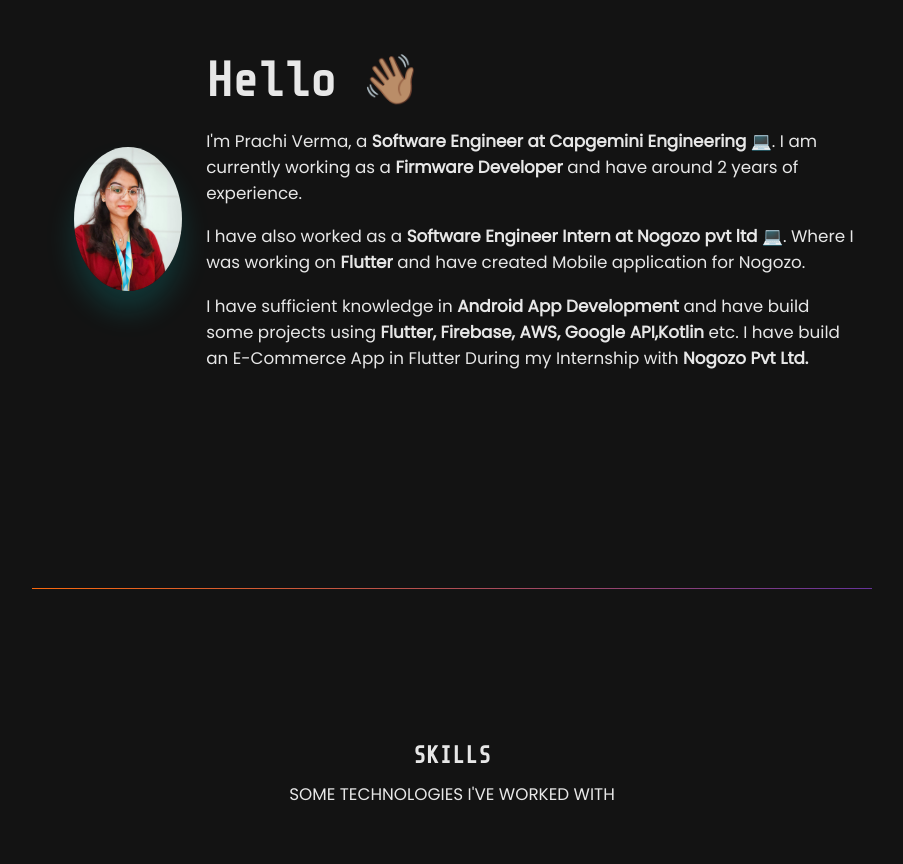
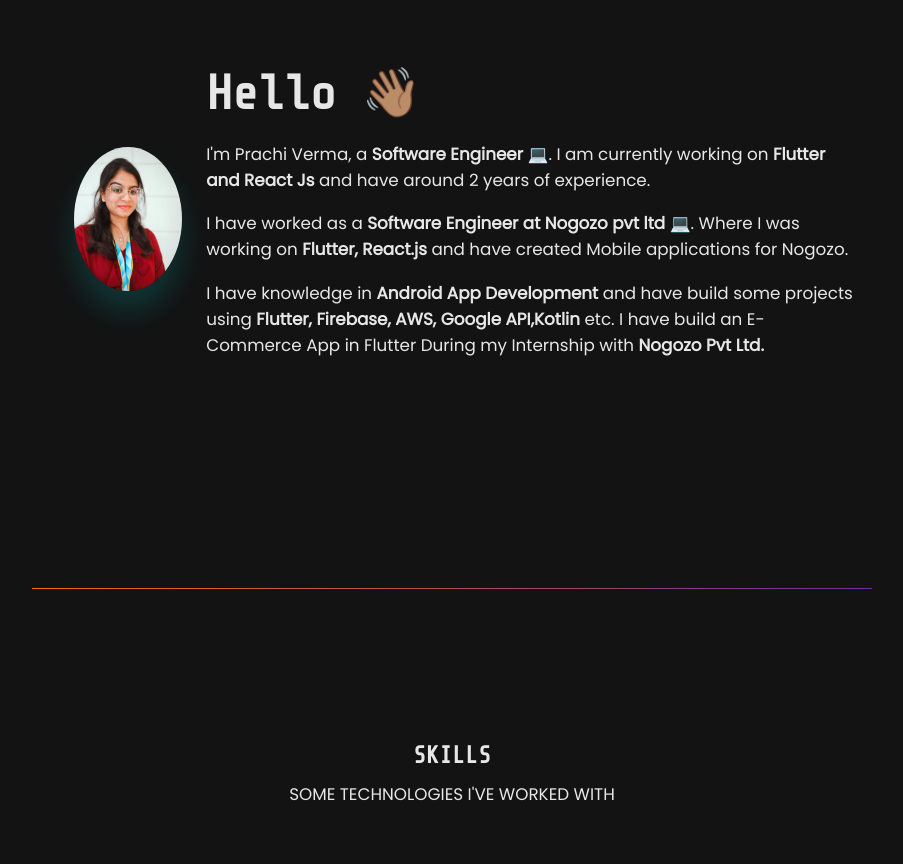
Before and after one commit to prachi-git99/prachi-git99.github.io, a plain HTML site: page portfolio/index.html in a window 1280 px wide. Shown: the part 900-1764 px from the top of the page, without its empty margins (188-1091 px from the left). Drawn offline with nearby package versions, Linux system fonts and the light colour scheme.

Commit message:
Update index.html

```diff
--- a/portfolio/index.html
+++ b/portfolio/index.html
@@ -106,16 +106,16 @@
           <div class="about-text-box">
             <h2>Hello 👋🏽</h2>
 		 <p>
-              I'm Prachi Verma, a<strong> Software Engineer at Capgemini Engineering </strong> 💻.
-              I am currently working as a <strong>Firmware Developer</strong> and have around 2 years of experience.
+              I'm Prachi Verma, a<strong> Software Engineer </strong> 💻.
+              I am currently working on <strong>Flutter and React Js</strong> and have around 2 years of experience.
             </p>
             <p>
-             I have also worked as a <strong> Software Engineer Intern at Nogozo pvt ltd </strong> 💻.
-              Where I was working on <strong>Flutter</strong> and have created Mobile application for Nogozo.
+             I have worked as a<strong> Software Engineer at Nogozo pvt ltd </strong> 💻.
+              Where I was working on <strong>Flutter, React.js</strong> and have created Mobile applications for Nogozo.
             </p>
             <p>
-              I have sufficient knowledge in <strong>Android App Development</strong> and have build some projects using<strong> Flutter, Firebase, AWS, Google API,Kotlin </strong> etc.
-			  I have build an E-Commerce App in Flutter During my Internship with <strong>Nogozo Pvt Ltd.</strong>
+              I have knowledge in <strong>Android App Development</strong> and have build some projects using<strong> Flutter, Firebase, AWS, Google API,Kotlin </strong> etc.
+			  I have build an E-Commerce App  in Flutter During my Internship with <strong>Nogozo Pvt Ltd.</strong>
             </p>
 
           </div>
```
